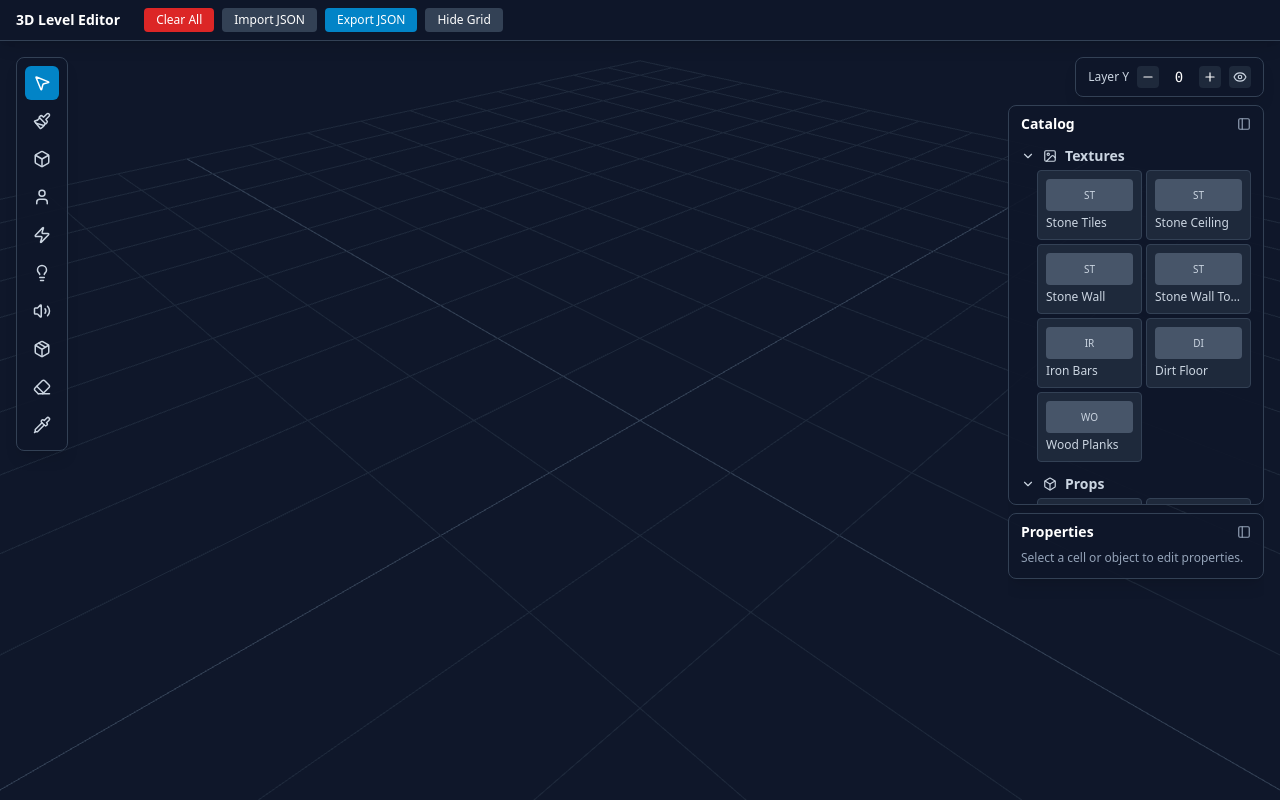
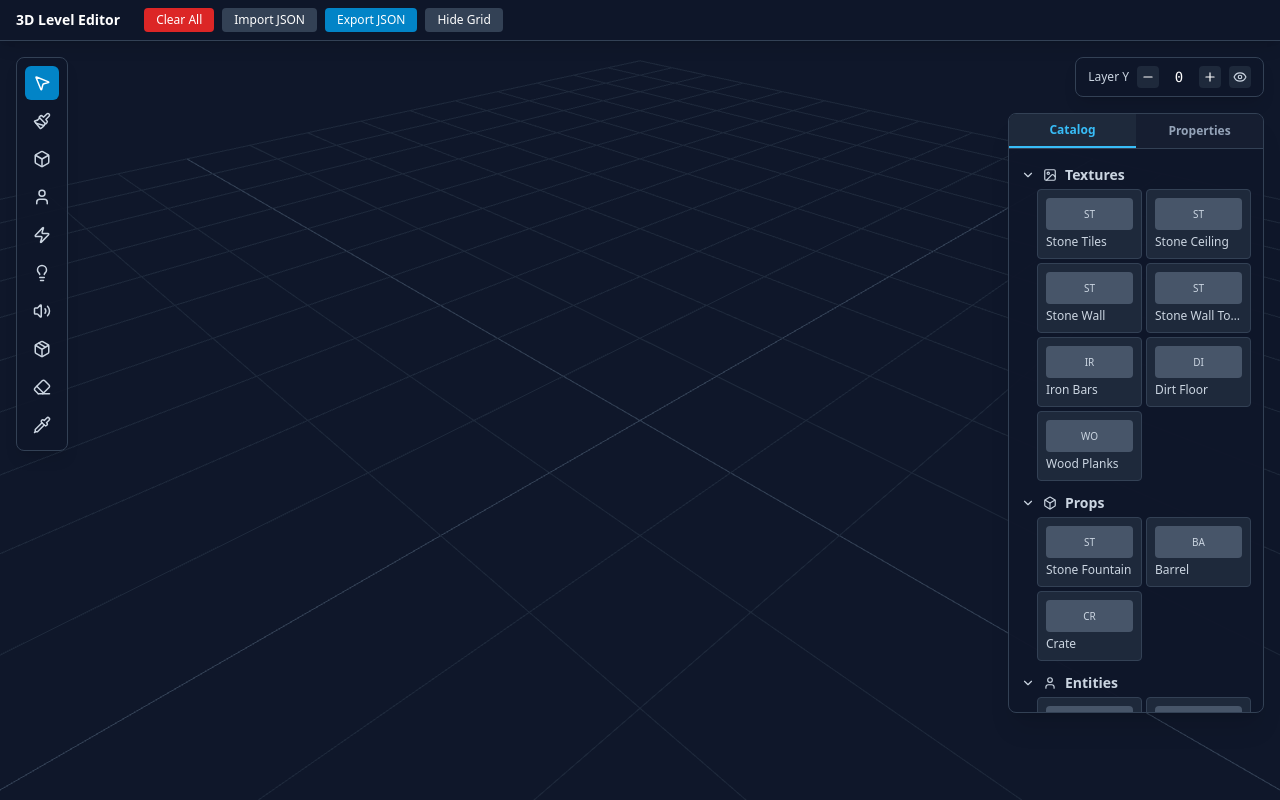
Before and after one commit to Max112358/3d_level_designer, a React (Vite) app: page / in a window 1280 px wide. Built offline with nearby package versions, Linux system fonts and the light colour scheme; the HTML template or start-up script is replaced by a standard one.

Commit message:
unified catalog and properties into right sidebar

```diff
--- a/src/App.tsx
+++ b/src/App.tsx
@@ -1,35 +1,35 @@
 import { Viewport } from "./Viewport";
 import { Toolbar } from "./Toolbar";
-import { Catalog } from "./Catalog";
-import { PropertiesPanel } from "./PropertiesPanel";
+import { RightSidebar } from "./RightSidebar";
 import { TopBar } from "./TopBar";
 import { LayerControls } from "./LayerControls";
 import { FaceSelector } from "./FaceSelector";
 import { LoadingScreen } from "./LoadingScreen";
 import { useManifest } from "./hooks";
 
-function App() {
+export default function App() {
   const { loading } = useManifest();
   return (
     <div className="relative w-full h-full flex flex-col">
       <LoadingScreen loading={loading} />
       <TopBar />
-      <div className="relative flex-1">
+      <div className="relative flex-1 min-h-0">
         <Viewport />
         <div className="absolute top-4 left-4 z-10">
           <Toolbar />
         </div>
-        <div className="absolute top-4 right-4 z-10 flex flex-col gap-2 items-end h-[calc(100%-2rem)]">
-          <LayerControls />
-          <FaceSelector />
-          <div className="flex-1 min-h-0 flex flex-col gap-2 items-end overflow-hidden">
-            <Catalog />
-            <PropertiesPanel />
+        <div className="absolute top-4 right-4 z-10 flex flex-col gap-2 items-end max-h-[calc(100vh-2rem)] pointer-events-none">
+          <div className="pointer-events-auto">
+            <LayerControls />
+          </div>
+          <div className="pointer-events-auto">
+            <FaceSelector />
+          </div>
+          <div className="pointer-events-auto">
+            <RightSidebar />
           </div>
         </div>
       </div>
     </div>
   );
 }
-
-export default App;
--- a/src/Catalog.tsx
+++ b/src/Catalog.tsx
@@ -1,5 +1,13 @@
 import { useState } from "react";
-import { ChevronRight, ChevronDown, Image, Box, User, Package, PanelRight } from "lucide-react";
+import {
+  ChevronRight,
+  ChevronDown,
+  Image,
+  Box,
+  User,
+  Package,
+  PanelRight,
+} from "lucide-react";
 import { useEditorStore } from "./store";
 import { useManifest, useCatalog } from "./hooks";
 import { ManifestEntry } from "./types";
@@ -63,19 +71,11 @@ export function Catalog() {
   const [collapsed, setCollapsed] = useState(false);
 
   if (error) return <div className="p-4 text-red-400 text-sm">{error}</div>;
-  if (!manifest) return <div className="p-4 text-slate-400 text-sm">Loading catalog...</div>;
+  if (!manifest)
+    return <div className="p-4 text-slate-400 text-sm">Loading catalog...</div>;
 
   return (
-    <div className="bg-slate-900/90 border border-slate-700 rounded-lg w-64 shadow-lg flex flex-col max-h-[50vh]">
-      <button
-        onClick={() => setCollapsed(!collapsed)}
-        className="flex items-center justify-between w-full px-3 py-2 text-left"
-      >
-        <h3 className="text-sm font-bold text-white">Catalog</h3>
-        <PanelRight size={14} className={`text-slate-400 transition-transform ${collapsed ? "" : "rotate-180"}`} />
-      </button>
-      {!collapsed && (
-        <div className="px-3 pb-3 overflow-y-auto">
+    <div className="w-full h-full flex flex-col min-h-0 overflow-y-auto p-3">
       <CatalogSection
         title="Textures"
         icon={Image}
@@ -83,7 +83,8 @@ export function Catalog() {
         selectedId={activeAssetId}
         onSelect={(id) => {
           setActiveAssetId(id);
-          if (tool !== "paint" && tool !== "eyedropper") useEditorStore.getState().setTool("paint");
+          if (tool !== "paint" && tool !== "eyedropper")
+            useEditorStore.getState().setTool("paint");
         }}
       />
       <CatalogSection
@@ -116,8 +117,6 @@ export function Catalog() {
           useEditorStore.getState().setTool("item");
         }}
       />
-        </div>
-      )}
     </div>
   );
 }
--- a/src/PropertiesPanel.tsx
+++ b/src/PropertiesPanel.tsx
@@ -1,15 +1,14 @@
-import { useState } from "react";
-import { PanelRight } from "lucide-react";
 import { useEditorStore } from "./store";
 import { Direction } from "./types";
 
 const DIRECTIONS: Direction[] = ["north", "south", "east", "west"];
 
 export function PropertiesPanel() {
-  const [collapsed, setCollapsed] = useState(false);
   const selection = useEditorStore((s) => s.selection);
   const level = useEditorStore((s) => s.level);
-  const updateSelectionProperties = useEditorStore((s) => s.updateSelectionProperties);
+  const updateSelectionProperties = useEditorStore(
+    (s) => s.updateSelectionProperties,
+  );
   const removeProp = useEditorStore((s) => s.removeProp);
   const removeEntity = useEditorStore((s) => s.removeEntity);
   const removeItem = useEditorStore((s) => s.removeItem);
@@ -19,19 +18,10 @@ export function PropertiesPanel() {
 
   if (!selection) {
     return (
-      <div className="bg-slate-900/90 border border-slate-700 rounded-lg w-64 shadow-lg flex flex-col max-h-[50vh]">
-        <button
-          onClick={() => setCollapsed(!collapsed)}
-          className="flex items-center justify-between w-full px-3 py-2 text-left"
-        >
-          <h3 className="text-sm font-bold text-white">Properties</h3>
-          <PanelRight size={14} className={`text-slate-400 transition-transform ${collapsed ? "" : "rotate-180"}`} />
-        </button>
-        {!collapsed && (
-          <div className="px-3 pb-3 overflow-y-auto">
-            <p className="text-xs text-slate-400">Select a cell or object to edit properties.</p>
-          </div>
-        )}
+      <div className="w-full h-full p-3 overflow-y-auto">
+        <p className="text-xs text-slate-400">
+          Select a cell or object to edit properties.
+        </p>
       </div>
     );
   }
@@ -48,7 +38,9 @@ export function PropertiesPanel() {
           <input
             type="text"
             value={cell.floor}
-            onChange={(e) => updateSelectionProperties({ floor: e.target.value })}
+            onChange={(e) =>
+              updateSelectionProperties({ floor: e.target.value })
+            }
             className="w-full mt-1 px-2 py-1 rounded bg-slate-800 border border-slate-700 text-white text-xs"
           />
         </label>
@@ -57,7 +49,9 @@ export function PropertiesPanel() {
           <input
             type="text"
             value={cell.ceiling}
-            onChange={(e) => updateSelectionProperties({ ceiling: e.target.value })}
+            onChange={(e) =>
+              updateSelectionProperties({ ceiling: e.target.value })
+            }
             className="w-full mt-1 px-2 py-1 rounded bg-slate-800 border border-slate-700 text-white text-xs"
           />
         </label>
@@ -67,7 +61,9 @@ export function PropertiesPanel() {
             <input
               type="text"
               value={cell.walls[dir]}
-              onChange={(e) => updateSelectionProperties({ [`wall_${dir}`]: e.target.value })}
+              onChange={(e) =>
+                updateSelectionProperties({ [`wall_${dir}`]: e.target.value })
+              }
               className="w-full mt-1 px-2 py-1 rounded bg-slate-800 border border-slate-700 text-white text-xs"
             />
           </label>
@@ -79,32 +75,45 @@ export function PropertiesPanel() {
   const renderObject = () => {
     let data: Record<string, unknown> | null = null;
     let onDelete: (() => void) | null = null;
+
     if (selection.kind === "prop") {
       data = level.props[selection.index] as unknown as Record<string, unknown>;
       onDelete = () => removeProp(selection.index);
     } else if (selection.kind === "entity") {
-      data = level.entities[selection.index] as unknown as Record<string, unknown>;
+      data = level.entities[selection.index] as unknown as Record<
+        string,
+        unknown
+      >;
       onDelete = () => removeEntity(selection.index);
     } else if (selection.kind === "item") {
       data = level.items[selection.index] as unknown as Record<string, unknown>;
       onDelete = () => removeItem(selection.index);
     } else if (selection.kind === "light") {
-      data = level.lights[selection.index] as unknown as Record<string, unknown>;
+      data = level.lights[selection.index] as unknown as Record<
+        string,
+        unknown
+      >;
       onDelete = () => removeLight(selection.index);
     } else if (selection.kind === "audio") {
       data = level.audio[selection.index] as unknown as Record<string, unknown>;
       onDelete = () => removeAudio(selection.index);
     } else if (selection.kind === "trigger") {
-      data = level.triggers[selection.index] as unknown as Record<string, unknown>;
+      data = level.triggers[selection.index] as unknown as Record<
+        string,
+        unknown
+      >;
       onDelete = () => removeTrigger(selection.index);
     }
+
     if (!data) return null;
 
     const properties = (data.properties ?? {}) as Record<string, unknown>;
 
     return (
       <div className="space-y-2">
-        <div className="text-xs text-slate-400 capitalize">{selection.kind}</div>
+        <div className="text-xs text-slate-400 capitalize">
+          {selection.kind}
+        </div>
         <pre className="text-[10px] text-slate-300 bg-slate-800 p-2 rounded overflow-auto max-h-40">
           {JSON.stringify(data, null, 2)}
         </pre>
@@ -137,19 +146,8 @@ export function PropertiesPanel() {
   };
 
   return (
-    <div className="bg-slate-900/90 border border-slate-700 rounded-lg w-64 shadow-lg flex flex-col max-h-[50vh]">
-      <button
-        onClick={() => setCollapsed(!collapsed)}
-        className="flex items-center justify-between w-full px-3 py-2 text-left"
-      >
-        <h3 className="text-sm font-bold text-white">Properties</h3>
-        <PanelRight size={14} className={`text-slate-400 transition-transform ${collapsed ? "" : "rotate-180"}`} />
-      </button>
-      {!collapsed && (
-        <div className="px-3 pb-3 overflow-y-auto">
-          {selection.kind === "cell" ? renderCell() : renderObject()}
-        </div>
-      )}
+    <div className="w-full h-full p-3 overflow-y-auto">
+      {selection.kind === "cell" ? renderCell() : renderObject()}
     </div>
   );
 }
--- /dev/null
+++ b/src/RightSidebar.tsx
@@ -0,0 +1,51 @@
+import { useState } from "react";
+import { Catalog } from "./Catalog";
+import { PropertiesPanel } from "./PropertiesPanel";
+
+export function RightSidebar() {
+  const [activeTab, setActiveTab] = useState<"catalog" | "properties">(
+    "catalog",
+  );
+
+  return (
+    <div className="bg-slate-900/95 border border-slate-700 rounded-lg w-64 shadow-xl flex flex-col h-[calc(100vh-12rem)] max-h-[600px] overflow-hidden">
+      {/* Header Tabs */}
+      <div className="flex border-b border-slate-700 bg-slate-800/50 shrink-0">
+        <button
+          onClick={() => setActiveTab("catalog")}
+          className={`flex-1 py-2 text-xs font-bold transition-colors ${
+            activeTab === "catalog"
+              ? "text-sky-400 border-b-2 border-sky-400 bg-slate-800"
+              : "text-slate-400 hover:text-slate-200"
+          }`}
+        >
+          Catalog
+        </button>
+        <button
+          onClick={() => setActiveTab("properties")}
+          className={`flex-1 py-2 text-xs font-bold transition-colors ${
+            activeTab === "properties"
+              ? "text-sky-400 border-b-2 border-sky-400 bg-slate-800"
+              : "text-slate-400 hover:text-slate-200"
+          }`}
+        >
+          Properties
+        </button>
+      </div>
+
+      {/* Tab Panels */}
+      <div className="flex-1 min-h-0 relative">
+        <div
+          className={`h-full w-full ${activeTab === "catalog" ? "block" : "hidden"}`}
+        >
+          <Catalog />
+        </div>
+        <div
+          className={`h-full w-full ${activeTab === "properties" ? "block" : "hidden"}`}
+        >
+          <PropertiesPanel />
+        </div>
+      </div>
+    </div>
+  );
+}
```
